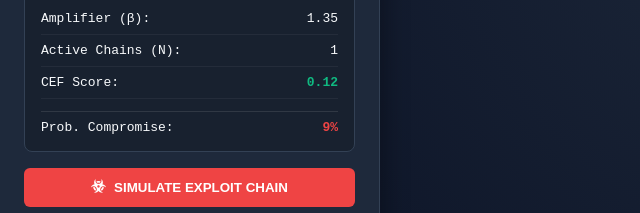
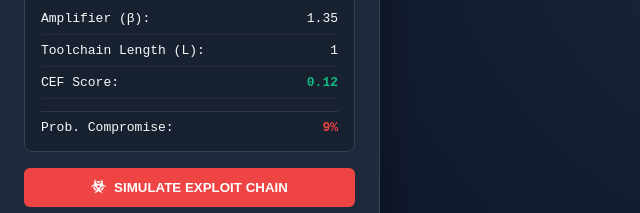
Before and after one commit to nkorenz/mcp_toolchains_risk, a plain HTML site: page index.html in a window 1280 px wide. Shown: the part 545-758 px from the top of the page, 0-640 px from the left. Drawn offline with nearby package versions, Linux system fonts and the light colour scheme.

Commit message:
Rename 'Active Chains' to 'Toolchain Length'

```diff
--- a/index.html
+++ b/index.html
@@ -294,7 +294,7 @@
                     <span>1.35</span>
                 </div>
                 <div class="metric-row">
-                    <span>Active Chains (N):</span>
+                    <span>Toolchain Length (L):</span>
                     <span id="ui-chains">1</span>
                 </div>
                 <div class="metric-row">
```
